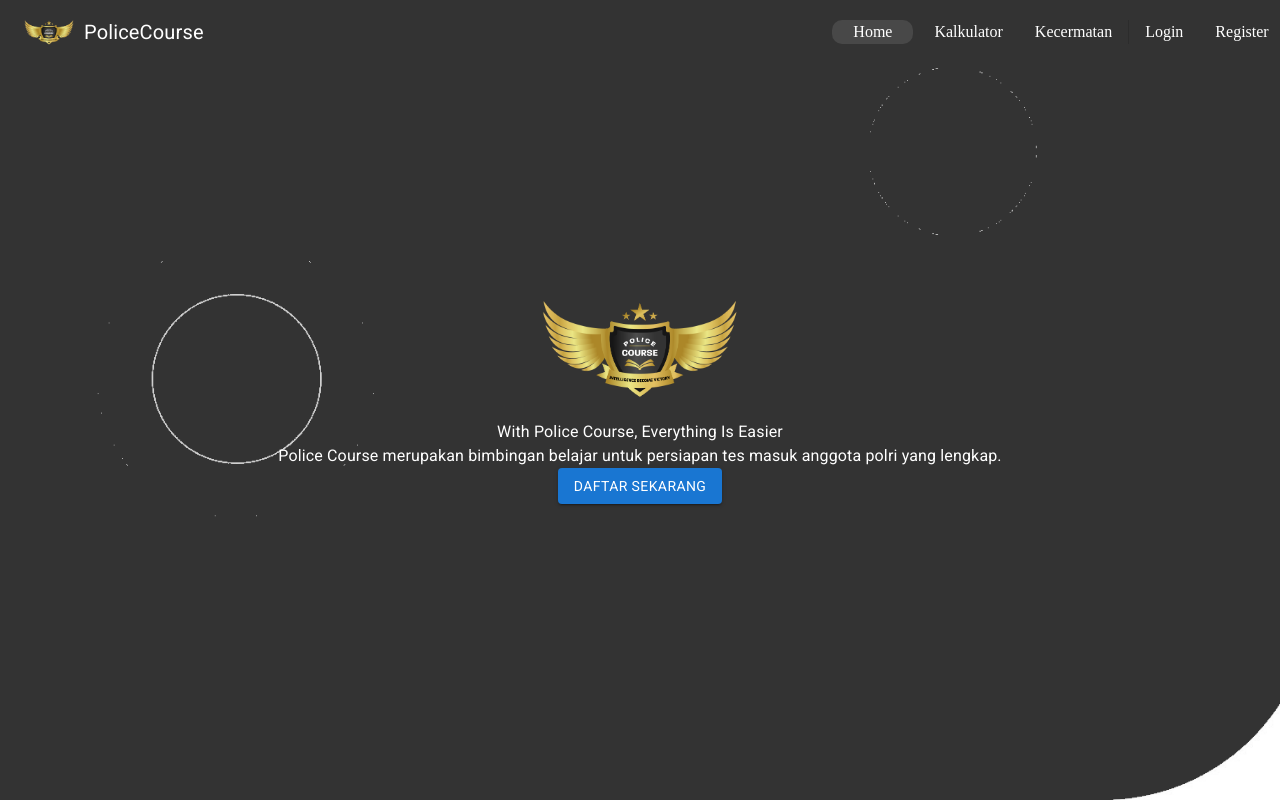
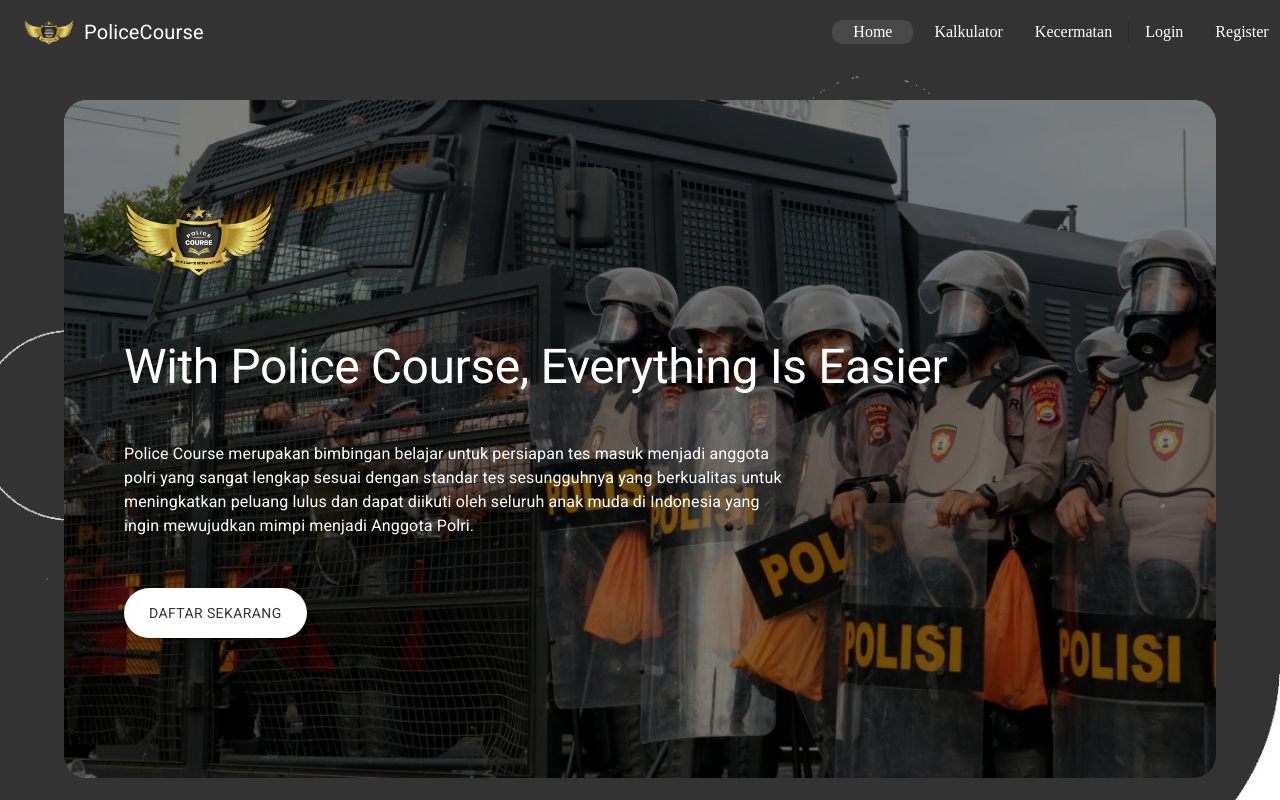
Before and after one commit to ikbaltoriqcuy/TryOutPolri, a React (Vite) app in the folder frontend/: page / in a window 1280 px wide. Shown: the top 800 px of the page. Built offline with nearby package versions, Linux system fonts and the light colour scheme.

Commit message:
landing page

```diff
--- a/frontend/src/pages/home/components/main/jumbotron/Jumbotron.tsx
+++ b/frontend/src/pages/home/components/main/jumbotron/Jumbotron.tsx
@@ -1,74 +1,112 @@
-import { ThemeProvider } from "@emotion/react";
-import { Box, Container, Typography, Grid, Button } from "@mui/material";
-import { makeStyles } from '@mui/styles';
-import WhatsAppIcon from '@mui/icons-material/WhatsApp';
-import Theme from "../../../../theme/Theme";
-import bannerBg from '/images/banner-bg.png';
-import logo from '/images/logo.png';
-
-
-const useStyles = makeStyles((theme) => ({
-  banner: {
-    position: 'relative',
-    backgroundImage: `url(${bannerBg})`,
-    backgroundSize: 'cover',
-    backgroundPosition: 'center',
-    height: '100vh',
-    color: '#fff',
-    textAlign: 'center',
-    display: 'flex',
-    flexDirection: 'column',
-    justifyContent: 'center',
-    alignItems: 'center',
-  },
-  logo: {
-    width: '200px',
-    height: 'auto',
-    marginBottom: '20px',
-  },
-  title: {
-    fontSize: '3rem',
-    fontWeight: 'bold',
-  },
-  subtitle: {
-    fontSize: '1.5rem',
-    marginTop: '10px',
-  },
-  button: {
-    marginTop: '30px',
-    padding: '10px 20px',
-    backgroundColor: '#ffc107',
-    color: '#000',
-    '&:hover': {
-      backgroundColor: 'rgba(255, 255, 255, 0.10)',
-    },
-  },
-}));
+import React from 'react';
+import { Box, Container, Grid, Typography, Button } from '@mui/material';
+import { Link } from "react-router-dom"; // Import Link
 
 const Jumbotron = () => {
-  const phoneNumber = "1234567890";
-  const message = "Hello, I would like to chat!";
-  const whatsappUrl = `https://api.whatsapp.com/send?phone=${phoneNumber}&text=${encodeURIComponent(
-    message
-  )}`;
-
-  const classes = useStyles();
-
   return (
-    <Box className={classes.banner}>
-      <img src={logo} alt="Logo" className={classes.logo} />
-      <Typography className={classes.title}>
-        With Police Course, Everything Is Easier
-      </Typography>
-      <Typography className={classes.subtitle}>
-        Police Course merupakan bimbingan belajar untuk persiapan tes masuk anggota polri yang lengkap.
-      </Typography>
-      <Button variant="contained" className={classes.button}>
-        Daftar Sekarang
-      </Button>
+    <Box
+      sx={{
+        backgroundImage: 'url(/images/banner-bg.png)', // Gambar latar belakang utama
+        backgroundPosition: 'right bottom',
+        backgroundRepeat: 'no-repeat',
+        backgroundSize: 'cover',
+        padding: { xs: '80px 30px 120px 30px', md: '100px 0 120px 0' },
+        position: 'relative',
+      }}
+    >
+      <Container>
+        <Grid container>
+          <Grid item xs={12}>
+            <Box
+              sx={{
+                position: 'relative',
+                backgroundImage: 'url(/images/banner-item-01.jpg)', // Gambar yang ingin digunakan
+                backgroundRepeat: 'no-repeat',
+                backgroundSize: 'cover',
+                borderRadius: '23px',
+                padding: { xs: '80px 30px 120px 30px', md: '100px 60px 140px 60px' },
+                textAlign: { xs: 'center', md: 'left' },
+              }}
+            >
+              {/* Overlay untuk meningkatkan kontras teks */}
+              <Box
+                sx={{
+                  position: 'absolute',
+                  top: 0,
+                  left: 0,
+                  right: 0,
+                  bottom: 0,
+                  backgroundColor: 'rgba(0, 0, 0, 0.5)', // Warna hitam dengan opacity
+                  borderRadius: '23px', // Pastikan overlay memiliki sudut yang sama
+                }}
+              />
+               <Box
+                component="img"
+                src="/images/logo.png" // Ganti dengan path logo Anda
+                alt="Logo"
+                sx={{
+                  maxWidth: '150px', // Sesuaikan ukuran logo
+                  marginBottom: '50px',
+                  position: 'relative', // Agar logo tidak terhalang oleh overlay
+                  zIndex: 1, // Pastikan logo berada di atas overlay
+                }}
+              />
+              <Typography
+                variant="h2"
+                sx={{
+                  fontSize: { xs: '36px', md: '48px' },
+                  lineHeight: { xs: '50px', md: '70px' },
+                  color: '#fff',
+                  marginBottom: '40px',
+                  position: 'relative', // Agar teks tidak terhalang oleh overlay
+                  zIndex: 1, // Pastikan teks berada di atas overlay
+                }}
+              >
+                With Police Course, Everything Is Easier
+              </Typography>
+              <Typography
+                variant="body1"
+                sx={{
+                  color: '#fff',
+                  width: { xs: '100%', md: '65%' },
+                  position: 'relative', // Agar teks tidak terhalang oleh overlay
+                  zIndex: 1, // Pastikan teks berada di atas overlay
+                }}
+              >
+                Police Course merupakan bimbingan belajar untuk persiapan tes masuk menjadi anggota polri yang sangat lengkap sesuai dengan standar tes sesungguhnya yang berkualitas untuk meningkatkan peluang lulus dan dapat diikuti oleh seluruh anak muda di Indonesia yang ingin mewujudkan mimpi menjadi Anggota Polri.
+              </Typography>
+              <Box
+                sx={{
+                  display: 'inline-block',
+                  marginTop: '50px',
+                  textAlign: { xs: 'center', md: 'left' },
+                  position: 'relative', // Agar teks tidak terhalang oleh overlay
+                  zIndex: 1, // Pastikan teks berada di atas overlay
+                }}
+              >
+              <Link to="http://localhost:5173/Login" style={{ textDecoration: 'none' }}>
+                <Button
+                  variant="contained"
+                  sx={{
+                    backgroundColor: '#fff',
+                    color: '#333',
+                    borderRadius: '25px',
+                    padding: '0px 25px',
+                    height: '50px',
+                    lineHeight: '50px',
+                    fontWeight: 500,
+                  }}
+                >
+                  Daftar Sekarang
+                </Button>
+              </Link>
+              </Box>
+            </Box>
+          </Grid>
+        </Grid>
+      </Container>
     </Box>
   );
-
 };
 
 export default Jumbotron;
```
